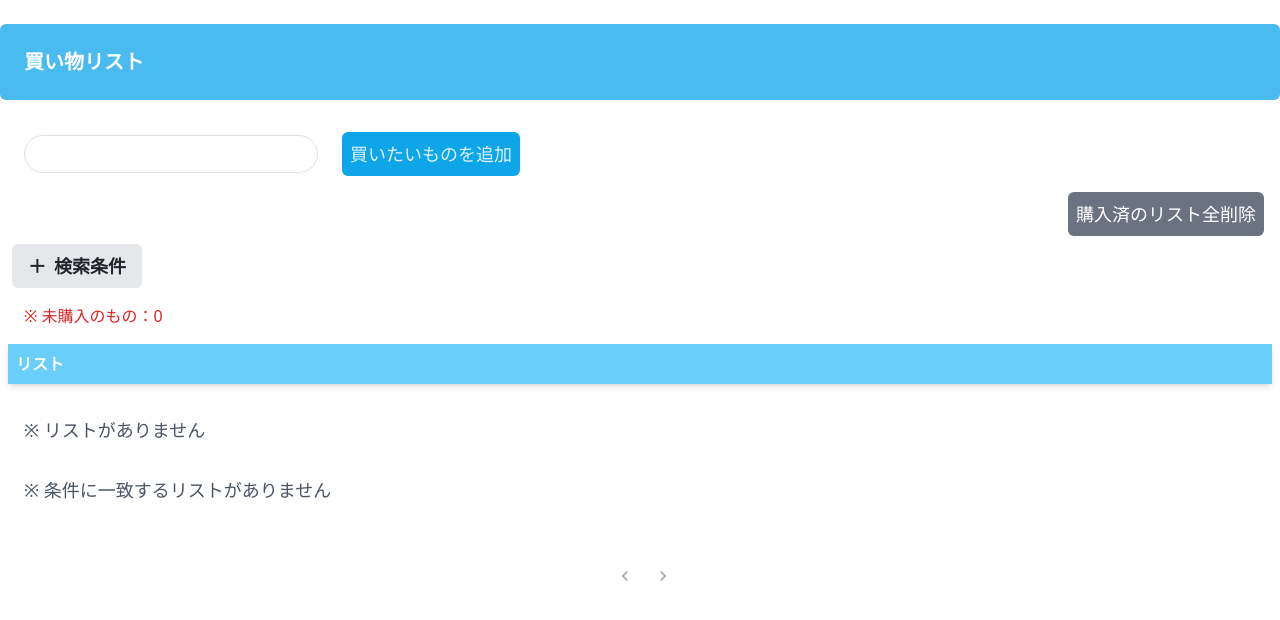
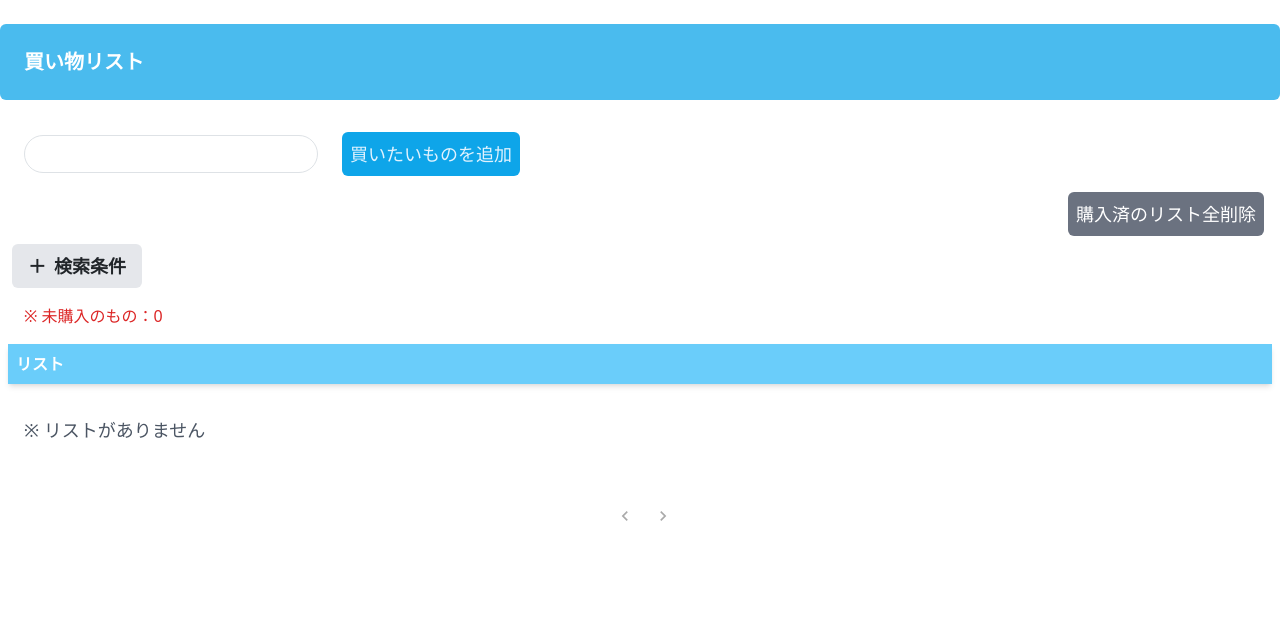
Before and after one commit to hahahanabi/react-purchase-app, a React (Create React App) app: page / in a window 1280 px wide. Shown: the top 620 px of the page. Built offline with nearby package versions, Linux system fonts and the light colour scheme.

Commit message:
リストの表示の修正＋日付の修正

```diff
--- a/src/Todo.js
+++ b/src/Todo.js
@@ -16,8 +16,8 @@ const Todo = ({visibleTodo, toggleTodo, show, onHide, handleOnSave}) => {
   console.log('モーダルにきてるvisibleToso',visibleTodo);
   //日付
   //const initialDate = new Date()
-  const [startDate, setStartDate] = useState();
-
+  const [startDate, setStartDate] = useState(null);
+console.log('setの選択した日付',startDate);
   useEffect(() => {
     //選択したリストのデータの初期表示
     if (visibleTodo === null) {
@@ -34,6 +34,7 @@ const Todo = ({visibleTodo, toggleTodo, show, onHide, handleOnSave}) => {
   const handleDateChange = (date) => {
     //日付変更
     setStartDate(date)
+
   }
 
   //入力
@@ -47,7 +48,8 @@ const Todo = ({visibleTodo, toggleTodo, show, onHide, handleOnSave}) => {
     const amount = amountRef.current.value;
     console.log('保存時撮ってきたamount',amount);
     visibleTodo.amount = amount;
-    visibleTodo.created_at = format(startDate, 'yyyy-MM-dd', { locale: ja });
+    //日付選択してnullに戻した場合に他の日付が表示されちゃうバグを修正
+    visibleTodo.created_at = startDate !== null ?? format(startDate, 'yyyy-MM-dd', { locale: ja });
     visibleTodo.memo = memoRef.current.value;
 
     handleOnSave(visibleTodo);
--- a/src/TodoList.js
+++ b/src/TodoList.js
@@ -61,7 +61,7 @@ const TodoList = ({todos, visibleTodos, toggleTodo, toggleSelect, handleDeleteSe
           </thead>
           <tbody>
               {/* 検索結果なしとかの場合 */}
-              {visibleTodos.length === 0 && <div className="p-2 my-2 mx-2 text-gray-600 text-lg font-medium">※ 条件に一致するリストがありません</div>}
+              {visibleTodos.length === 0 && todos.length !== 0 && <div className="p-2 my-2 mx-2 text-gray-600 text-lg font-medium">※ 条件に一致するリストがありません</div>}
               {/* {visibleTodos.map((todo) => { */}
               {paginatedTodos.map((todo) => {
                 //<Todo todo={todo} key={todo.id} toggleTodo={toggleTodo}/>
```
Also changed, not shown: package.json (+7 -2 lines), 1 other file (tests, documents, lock files or other folders).
